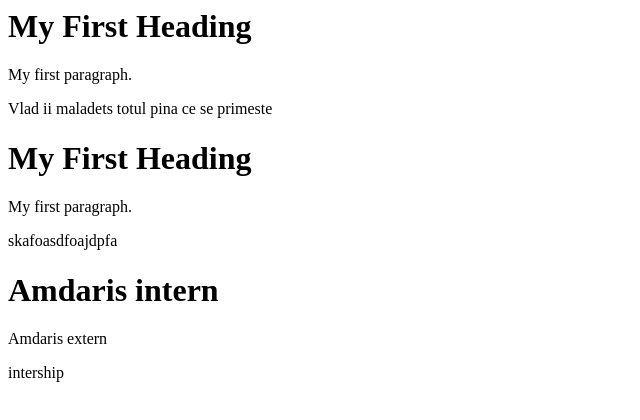
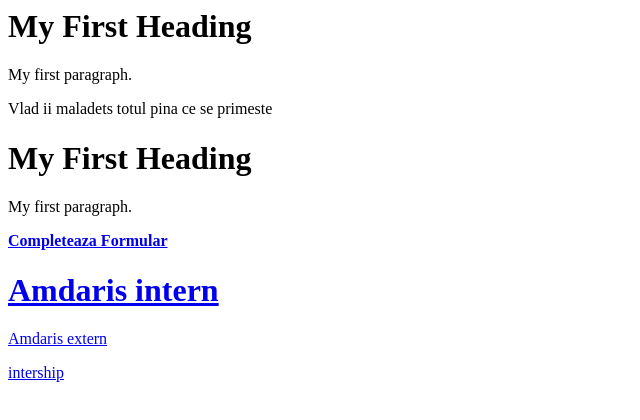
Before and after one commit to vladdolgoruc/gitproject, a plain HTML site: page index.html in a window 1280 px wide. Shown: the whole page, without its empty margins (0-640 px from the left). Drawn offline with Linux system fonts and the light colour scheme.

Commit message:
added a link

```diff
--- a/index.html
+++ b/index.html
@@ -26,7 +26,7 @@ Vlad ii maladets totul pina ce se primeste
 <body>
 </html>
 
-skafoasdfoajdpfa
+<a href = "formular.html"><b>Completeaza Formular</b></li>
 
 <DOCTYPE html>
 <html>
```
